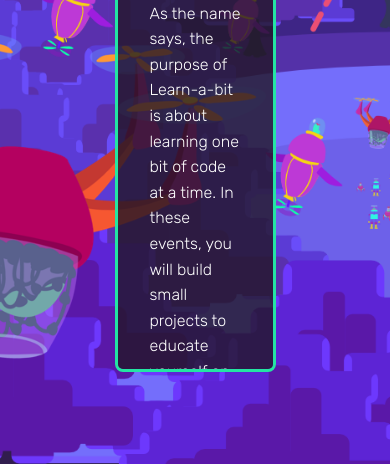
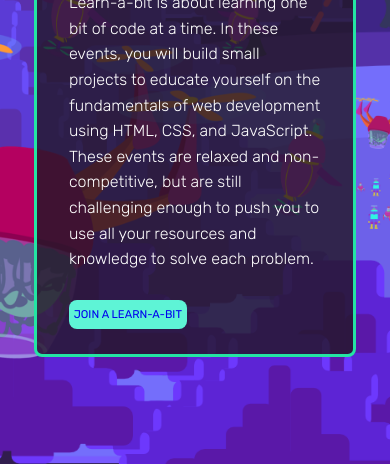
Before and after one commit to celinevalentine/mintbean-learnbit, a plain HTML site: page index.html in a window 390 px wide. Shown: the part 380-844 px from the top of the page. Drawn offline with Linux system fonts and the light colour scheme; a web font is replaced by a local one.

Commit message:
changed mobile media query

```diff
--- a/styles.css
+++ b/styles.css
@@ -126,8 +126,12 @@ nav .nav_icon {
   .nav_icon {
     display: block;
   }
+
+  .hero {
+    margin: 8rem 1rem;
+  }
   .card {
-    min-width: 70%;
+    min-width: 90%;
   }
   .button {
     font-size: 0.7rem;
```
